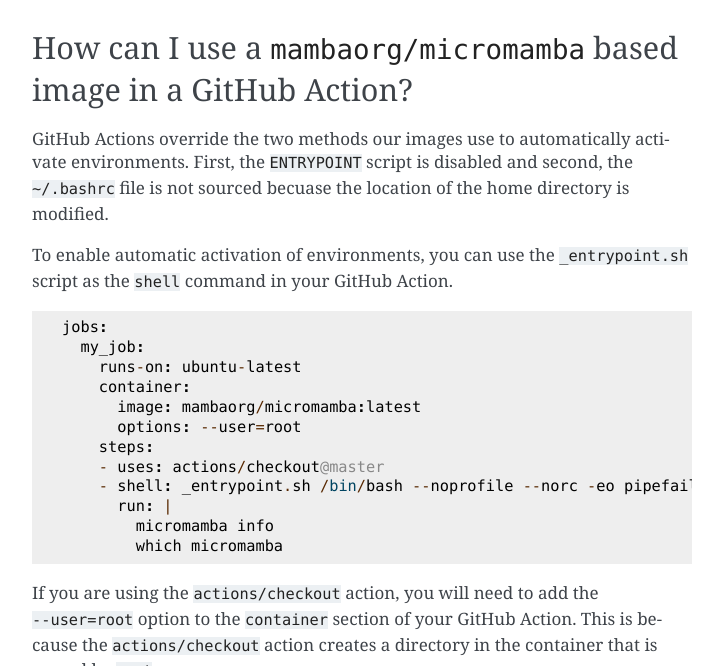
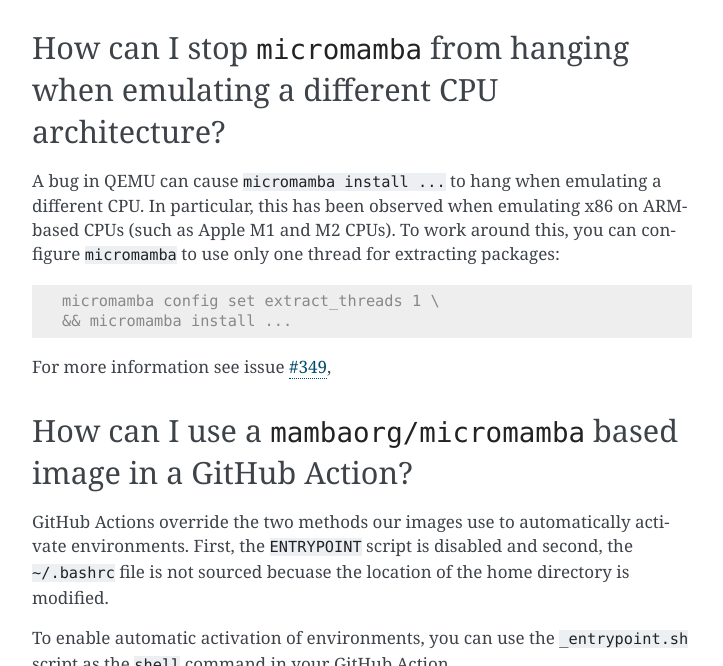
Before and after one commit to mamba-org/micromamba-docker, a Sphinx documentation site: the page built from docs/faq.rst, in a window 1280 px wide and 900 px high, scrolled down 1282 px, cut to the strip 234-900 px from the top of the window. Shown: the whole strip, without its empty margins (388-1111 px from the left). Built offline with Sphinx 7.4.7, drawn with Linux system fonts in a browser that asks for light colours; some of the changed text lies outside the part shown.

Commit message:
doc: add back accidently removed QEMU hang FAQ

```diff
--- a/docs/faq.rst
+++ b/docs/faq.rst
@@ -55,6 +55,22 @@ back to ``$MAMBA_USER``:
    :language: Dockerfile
    :caption: Dockerfile
 
+How can I stop ``micromamba`` from hanging when emulating a different CPU architecture?
+^^^^^^^^^^^^^^^^^^^^^^^^^^^^^^^^^^^^^^^^^^^^^^^^^^^^^^^^^^^^^^^^^^^^^^^^^^^^^^^^^^^^^^^
+
+A bug in QEMU can cause ``micromamba install ...`` to hang when emulating a
+different CPU. In particular, this has been observed when emulating x86 on
+ARM-based CPUs (such as Apple M1 and M2 CPUs). To work around this, you can
+configure ``micromamba`` to use only one thread for extracting packages:
+
+.. code-block:: console
+
+   micromamba config set extract_threads 1 \
+   && micromamba install ...
+
+For more information see issue
+`#349 <https://github.com/mamba-org/micromamba-docker/issues/349>`_,
+
 How can I use a ``mambaorg/micromamba`` based image in a GitHub Action?
 ^^^^^^^^^^^^^^^^^^^^^^^^^^^^^^^^^^^^^^^^^^^^^^^^^^^^^^^^^^^^^^^^^^^^^^^
 
```
